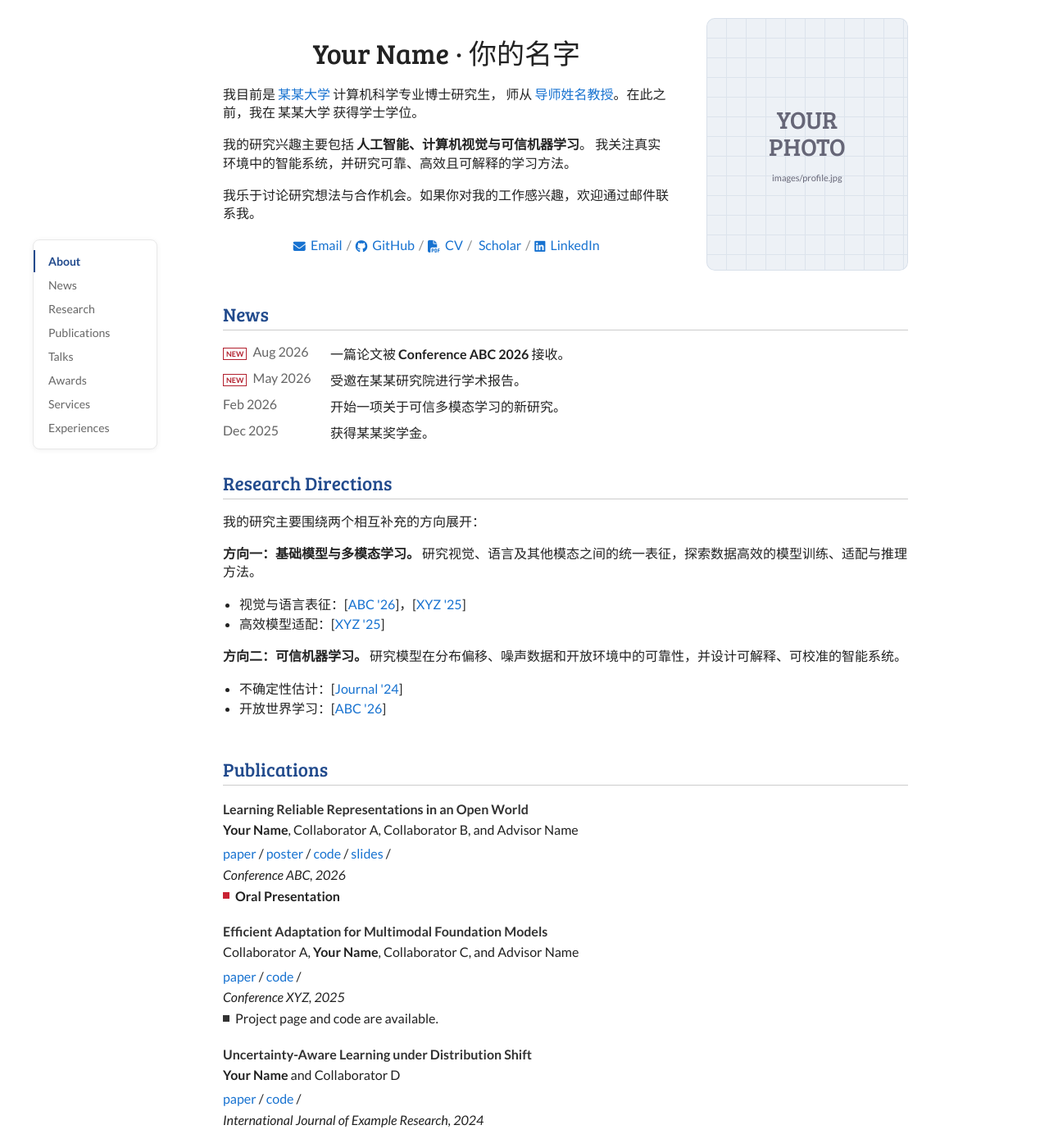
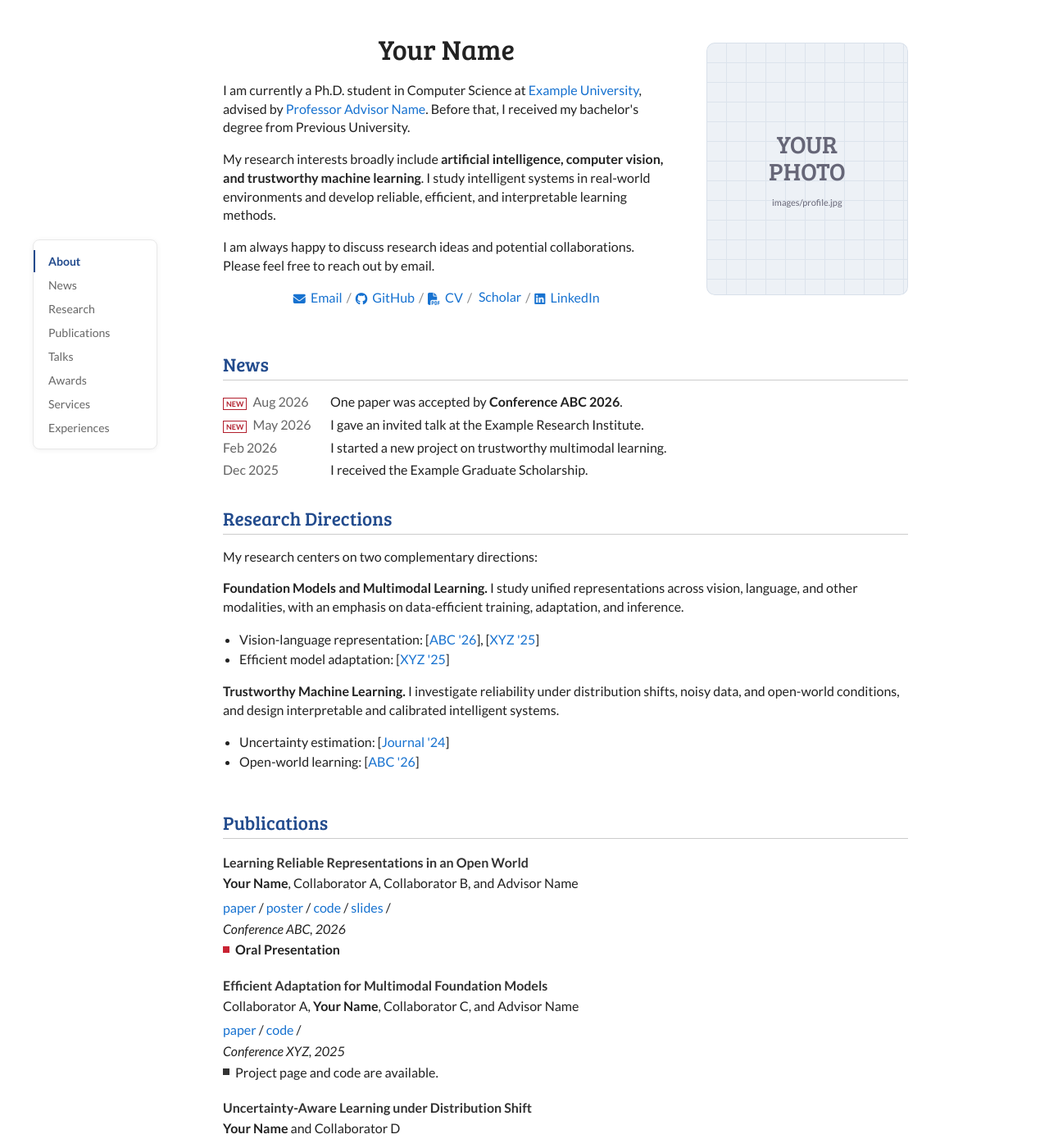
Before and after one commit to researchersongwu/researchersongwu.github.io, a Jekyll site: the page built from index.md, in a window 1280 px wide and 1400 px high. Shown: the whole window at 82% size. Built offline with Jekyll 4.4.1, drawn with Linux system fonts in a browser that asks for light colours; a style sheet for code colours, icons or effects is not loaded; some of the changed text lies outside the part shown.

Commit message:
Make the Jekyll homepage English-only

```diff
--- a/_config.yml
+++ b/_config.yml
@@ -1,6 +1,5 @@
 name: Your Name
-name_cn: 你的名字
-description: Your Name 的个人学术主页
+description: Academic homepage of Your Name
 email: you@example.com
 github: YOUR_USERNAME
 scholar: "#"
@@ -8,15 +7,15 @@ linkedin: "#"
 cv: /assets/cv.pdf
 avatar:
 
-university: 某某大学
+university: Example University
 university_url: https://example.edu
-position: 计算机科学专业博士研究生
-advisor: 导师姓名教授
+position: a Ph.D. student in Computer Science
+advisor: Professor Advisor Name
 advisor_url: "#"
-previous_university: 某某大学
-research_interests: 人工智能、计算机视觉与可信机器学习
-research_summary: 我关注真实环境中的智能系统，并研究可靠、高效且可解释的学习方法。
-contact_note: 我乐于讨论研究想法与合作机会。如果你对我的工作感兴趣，欢迎通过邮件联系我。
+previous_university: Previous University
+research_interests: artificial intelligence, computer vision, and trustworthy machine learning
+research_summary: I study intelligent systems in real-world environments and develop reliable, efficient, and interpretable learning methods.
+contact_note: I am always happy to discuss research ideas and potential collaborations. Please feel free to reach out by email.
 
 url: "https://YOUR_USERNAME.github.io"
 baseurl: ""
--- a/_data/awards.yml
+++ b/_data/awards.yml
@@ -1,6 +1,6 @@
-- name: 国家奖学金
+- name: National Scholarship
   date: "2026"
-- name: 优秀论文提名，Conference XYZ
+- name: Outstanding Paper Nomination, Conference XYZ
   date: "2025"
-- name: 优秀毕业生，某某大学
+- name: Outstanding Graduate, Previous University
   date: "2024"
--- a/_data/experiences.yml
+++ b/_data/experiences.yml
@@ -1,9 +1,9 @@
 - role: Ph.D. Student
-  organization: 某某大学，导师：Advisor Name
+  organization: "Example University, Advisor: Professor Advisor Name"
   date: 2024 — Now
 - role: Research Intern
-  organization: 某某研究院
+  organization: Example Research Institute
   date: Summer 2023
 - role: B.Eng.
-  organization: 某某大学，计算机科学
+  organization: Previous University, Computer Science
   date: 2020 — 2024
--- a/_data/news.yml
+++ b/_data/news.yml
@@ -1,10 +1,10 @@
 - date: Aug 2026
   new: true
-  content: 一篇论文被 <strong>Conference ABC 2026</strong> 接收。
+  content: One paper was accepted by <strong>Conference ABC 2026</strong>.
 - date: May 2026
   new: true
-  content: 受邀在某某研究院进行学术报告。
+  content: I gave an invited talk at the Example Research Institute.
 - date: Feb 2026
-  content: 开始一项关于可信多模态学习的新研究。
+  content: I started a new project on trustworthy multimodal learning.
 - date: Dec 2025
-  content: 获得某某奖学金。
+  content: I received the Example Graduate Scholarship.
--- a/_layouts/default.html
+++ b/_layouts/default.html
@@ -1,7 +1,7 @@
 ---
 ---
 <!DOCTYPE HTML>
-<html lang="zh-CN">
+<html lang="en">
 <head>
   <meta charset="utf-8">
   <meta name="viewport" content="width=device-width, initial-scale=1">
@@ -19,7 +19,7 @@
 
 <body>
   <div class="page-wrapper">
-    <nav class="side-nav" aria-label="页面导航">
+    <nav class="side-nav" aria-label="Section navigation">
       <a href="#about">About</a>
       <a href="#news">News</a>
       <a href="#research">Research</a>
@@ -34,13 +34,13 @@
       <table class="layout-table" id="about">
         <tr>
           <td class="about-copy">
-            <h1>{{ site.name }}{% if site.name_cn %} · {{ site.name_cn }}{% endif %}</h1>
+            <h1>{{ site.name }}</h1>
             <p>
-              我目前是 <a href="{{ site.university_url }}">{{ site.university }}</a> {{ site.position }}，
-              师从 <a href="{{ site.advisor_url }}">{{ site.advisor }}</a>。在此之前，我在 {{ site.previous_university }} 获得学士学位。
+              I am currently {{ site.position }} at <a href="{{ site.university_url }}">{{ site.university }}</a>,
+              advised by <a href="{{ site.advisor_url }}">{{ site.advisor }}</a>. Before that, I received my bachelor's degree from {{ site.previous_university }}.
             </p>
             <p>
-              我的研究兴趣主要包括 <strong>{{ site.research_interests }}</strong>。
+              My research interests broadly include <strong>{{ site.research_interests }}</strong>.
               {{ site.research_summary }}
             </p>
             <p>
@@ -58,7 +58,7 @@
             {% if site.avatar %}
             <img class="profile-photo" src="{{ site.avatar | relative_url }}" alt="{{ site.name }}">
             {% else %}
-            <div class="photo-placeholder" role="img" aria-label="个人照片占位符">
+            <div class="photo-placeholder" role="img" aria-label="Profile photo placeholder">
               <span>YOUR<br>PHOTO</span>
               <small>images/profile.jpg</small>
             </div>
@@ -78,22 +78,22 @@
 
       <section id="research" class="page-section">
         <h2>Research Directions</h2>
-        <p>我的研究主要围绕两个相互补充的方向展开：</p>
+        <p>My research centers on two complementary directions:</p>
         <p>
-          <strong>方向一：基础模型与多模态学习。</strong>
-          研究视觉、语言及其他模态之间的统一表征，探索数据高效的模型训练、适配与推理方法。
+          <strong>Foundation Models and Multimodal Learning.</strong>
+          I study unified representations across vision, language, and other modalities, with an emphasis on data-efficient training, adaptation, and inference.
         </p>
         <ul>
-          <li>视觉与语言表征：[<a href="#paper-1">ABC '26</a>]，[<a href="#paper-2">XYZ '25</a>]</li>
-          <li>高效模型适配：[<a href="#paper-2">XYZ '25</a>]</li>
+          <li>Vision-language representation: [<a href="#paper-1">ABC '26</a>], [<a href="#paper-2">XYZ '25</a>]</li>
+          <li>Efficient model adaptation: [<a href="#paper-2">XYZ '25</a>]</li>
         </ul>
         <p>
-          <strong>方向二：可信机器学习。</strong>
-          研究模型在分布偏移、噪声数据和开放环境中的可靠性，并设计可解释、可校准的智能系统。
+          <strong>Trustworthy Machine Learning.</strong>
+          I investigate reliability under distribution shifts, noisy data, and open-world conditions, and design interpretable and calibrated intelligent systems.
         </p>
         <ul>
-          <li>不确定性估计：[<a href="#paper-3">Journal '24</a>]</li>
-          <li>开放世界学习：[<a href="#paper-1">ABC '26</a>]</li>
+          <li>Uncertainty estimation: [<a href="#paper-3">Journal '24</a>]</li>
+          <li>Open-world learning: [<a href="#paper-1">ABC '26</a>]</li>
         </ul>
       </section>
 
--- a/assets/cv-placeholder.txt
+++ b/assets/cv-placeholder.txt
@@ -1 +1 @@
-请将你的 PDF 简历放到 assets/cv.pdf，然后把 index.html 中的链接改为 assets/cv.pdf。
+Place your PDF curriculum vitae at assets/cv.pdf. The CV link is configured in _config.yml.
```
Also changed, not shown: VERIFICATION.txt (+23 -18 lines), scripts/test-site.mjs (+9 -1 lines), .rollback/original-index.html, README.md, artifacts/jekyll-homepage-en-mobile.png (added), artifacts/jekyll-homepage-en.png (added), artifacts/jekyll-homepage-mobile.png (deleted), artifacts/jekyll-homepage.png (deleted), 2 other files.
